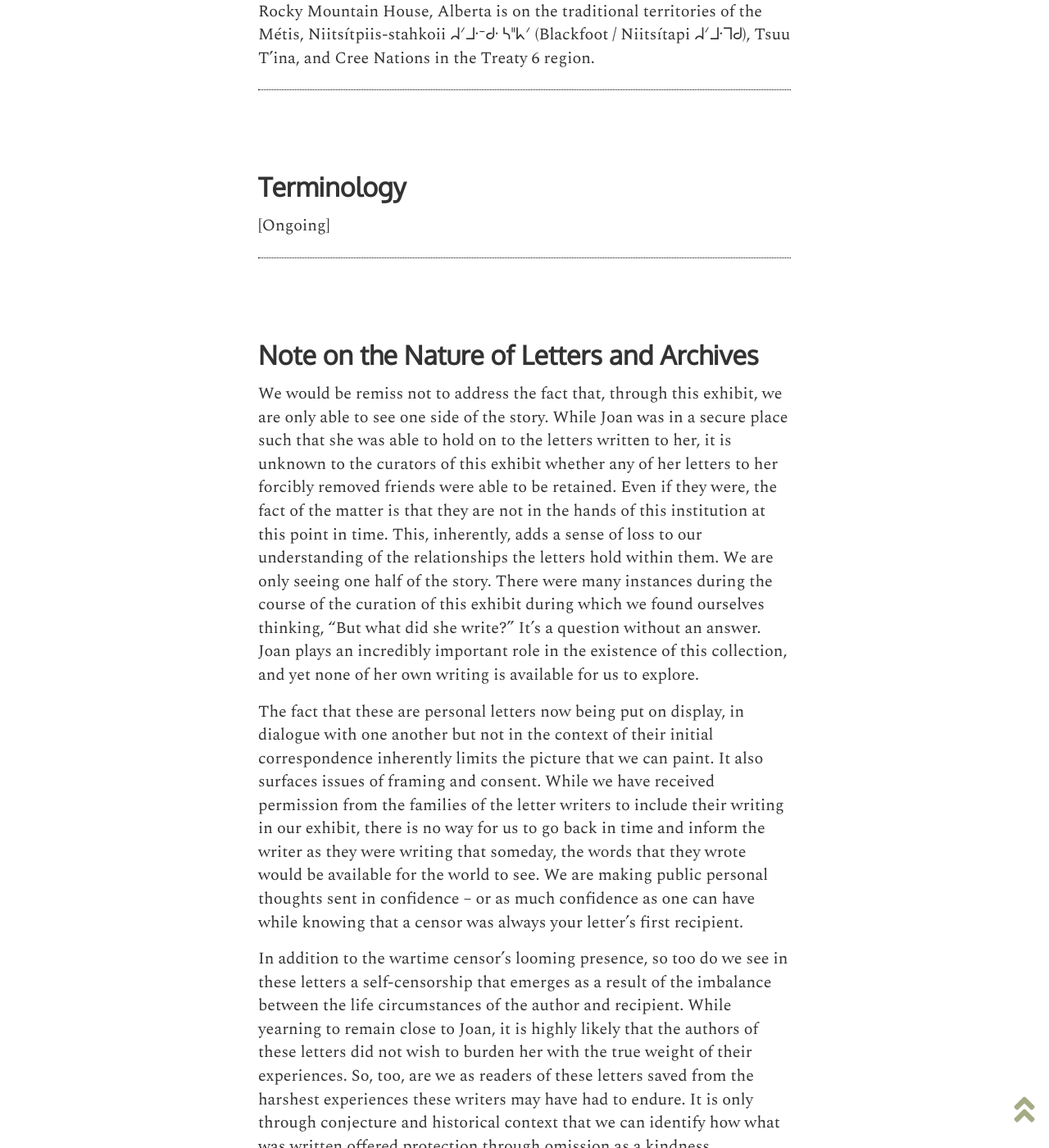
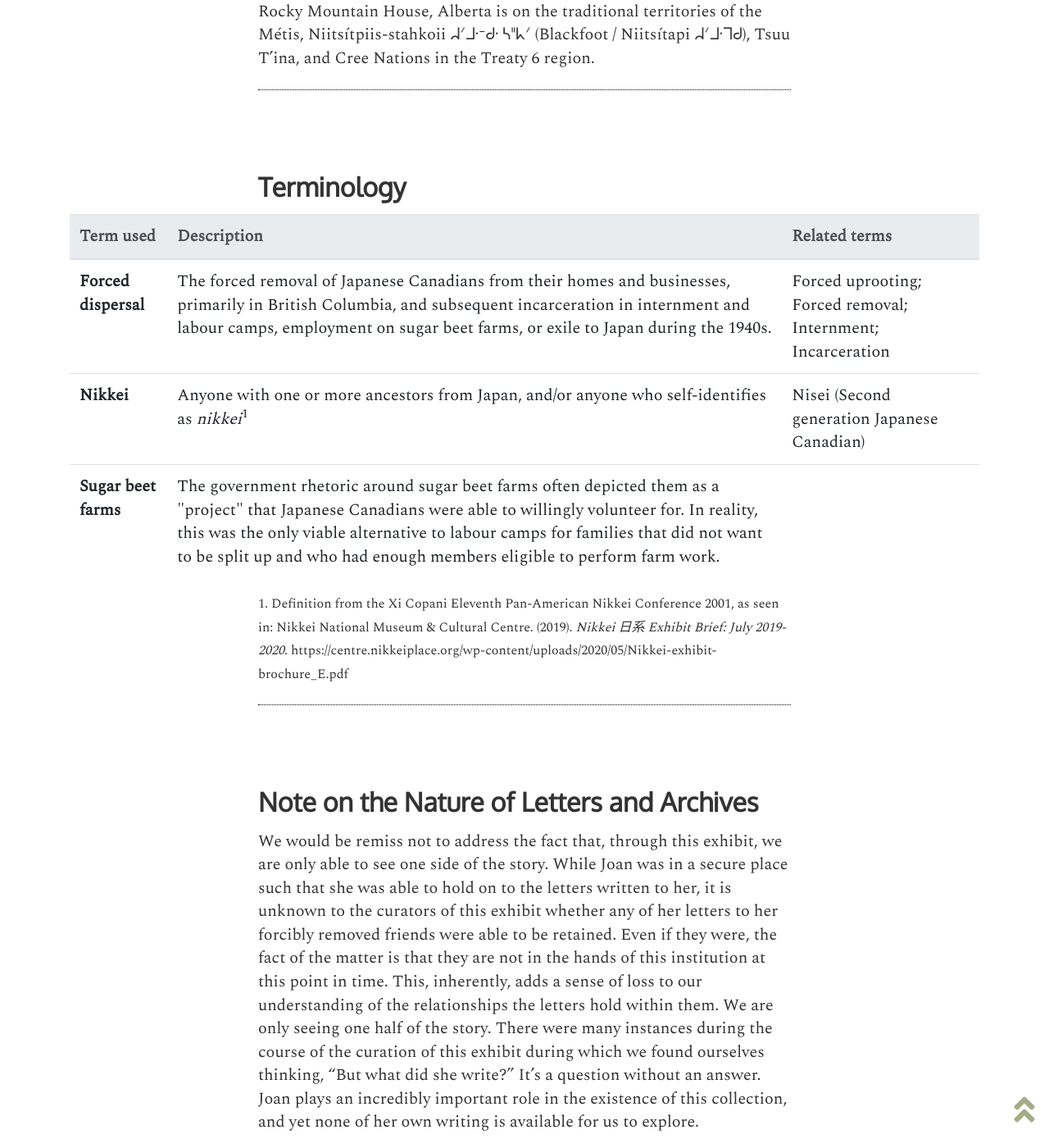
Before and after one commit to ubc-library-rbsc/gillis-2021, a Jekyll site: the page built from pages/about.md, in a window 1280 px wide and 1400 px high, scrolled down 1565 px. Shown: the whole window at 82% size. Built offline with Jekyll 4.4.1, drawn with Linux system fonts in a browser that asks for light colours.

Commit message:
test terminology table

```diff
--- a/pages/about.md
+++ b/pages/about.md
@@ -25,7 +25,7 @@ This digital exhibit was developed as a professional experience project for Rare
 
 Sugar beet farming has historically taken advantage of not only forcibly uprooted Japanese Canadians; it has also been an industry that has exploited the labour of Indigenous peoples<sup>1</sup>. In addition to acknowledging the settler nature of the exhibit and its developers, we also wish to acknowledge the territories on which the correspondents lived during their forced dispersal and the Nations it traditionally belongs to.
 
-Dryden, Ontario is on the traditional territories of the Michif Piyii (Métis)  and Anishinabewaki ᐊᓂᔑᓈᐯᐗᑭ Nations in the Treaty 3 region.
+Dryden, Ontario is on the traditional territories of the Michif Piyii (Métis) and Anishinabewaki ᐊᓂᔑᓈᐯᐗᑭ Nations in the Treaty 3 region.
 
 Headingley and Lorette, Manitoba are on the traditional territories of the Michif Piyii (Métis), Anishinabewaki ᐊᓂᔑᓈᐯᐗᑭ, and Očhéthi Šakówiŋ Nations in the Treaty 1 region.
 
@@ -35,7 +35,36 @@ Rocky Mountain House, Alberta is on the traditional territories of the Métis, N
 
 ## Terminology
 
-[Ongoing]
+<table class="table">
+  <thead class="thead-light">
+    <tr>
+      <th scope="col">Term used</th>
+      <th scope="col">Description</th>
+      <th scope="col">Related terms</th>
+    </tr>
+  </thead>
+  <tbody>
+    <tr>
+      <th scope="row">Forced dispersal</th>
+      <td>The forced removal of Japanese Canadians from their homes and businesses, primarily in British Columbia, and subsequent incarceration in internment and labour camps, employment on sugar beet farms, or exile to Japan during the 1940s.</td>
+      <td>Forced uprooting; Forced removal; Internment; Incarceration</td>
+    </tr>
+    <tr>
+      <th scope="row">Nikkei</th>
+      <td>Anyone with one or more
+ancestors from Japan, and/or anyone who
+		  self-identifies as <i>nikkei</i><sup>1</sup></td>
+      <td>Nisei (Second generation Japanese Canadian)</td>
+    </tr>
+    <tr>
+      <th scope="row">Sugar beet farms</th>
+      <td>The government rhetoric around sugar beet farms often depicted them as a "project" that Japanese Canadians were able to willingly volunteer for. In reality, this was the only viable alternative to labour camps for families that did not want to be split up and who had enough members eligible to perform farm work. </td>
+      <td></td>
+    </tr>
+  </tbody>
+</table>
+
+<small>1. Definition from the Xi Copani Eleventh Pan-American Nikkei Conference 2001, as seen in: Nikkei National Museum & Cultural Centre. (2019). <i>Nikkei 日系 Exhibit Brief: July 2019-2020</i>. https://centre.nikkeiplace.org/wp-content/uploads/2020/05/Nikkei-exhibit-brochure_E.pdf</small>
 
 ## Note on the Nature of Letters and Archives
 
```
